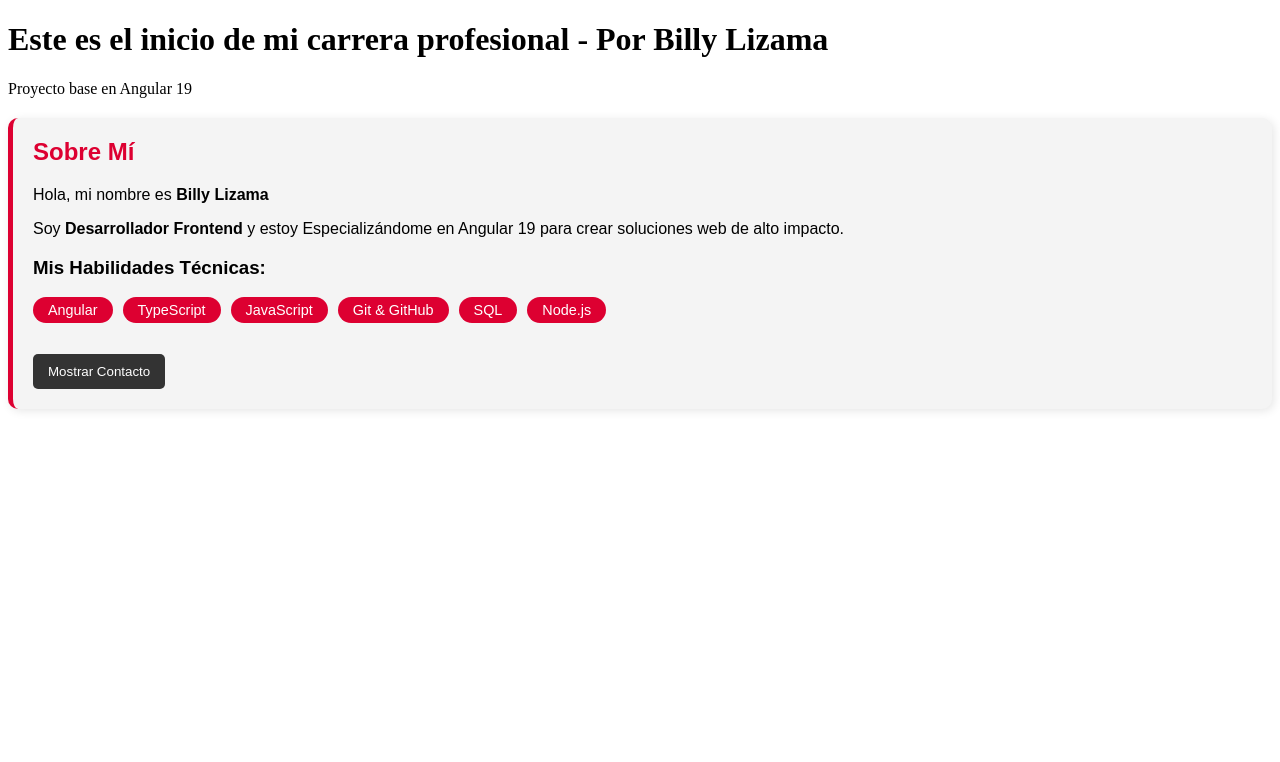
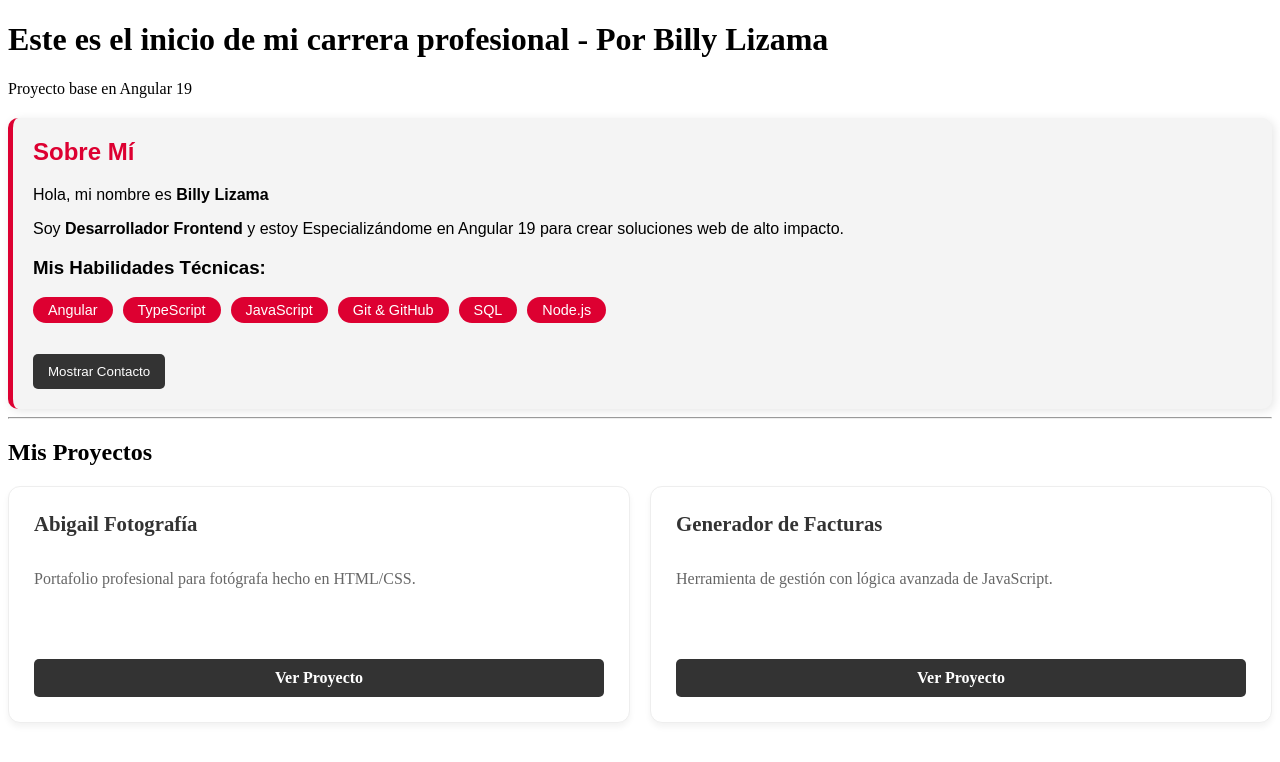
Before and after one commit to billylizama/mi-portafolio-angular, an Angular app: page / in a window 1280 px wide. Shown: the top 762 px of the page. Built offline with nearby package versions, Linux system fonts and the light colour scheme.

Commit message:
feat/componente-proyectos

```diff
--- a/src/app/app.css
+++ b/src/app/app.css
@@ -0,0 +1,13 @@
+.projects-grid {
+    display: grid;
+    grid-template-columns: repeat(auto-fit, minmax(300px, 1fr)); /* ¡Magia Responsiva! */
+    gap: 20px;
+    margin-top: 20px;
+}
+
+.section-title {
+    margin-top: 40px;
+    border-bottom: 2px solid #dd0031;
+    display: inline-block;
+    padding-bottom: 5px;
+}
--- a/src/app/app.html
+++ b/src/app/app.html
@@ -2,3 +2,20 @@
 <p>Proyecto base en Angular 19 </p>
 
 <app-sobre-mi></app-sobre-mi>
+
+<hr>
+<h2>Mis Proyectos</h2>
+
+<div class="projects-grid">
+    <app-proyecto-card
+    titulo="Abigail Fotografía"
+    descripcion="Portafolio profesional para fotógrafa hecho en HTML/CSS."
+    enlace="https://billylizama.github.io/AbigailLizamaFotografia/">
+    </app-proyecto-card>
+
+    <app-proyecto-card
+    titulo="Generador de Facturas"
+    descripcion="Herramienta de gestión con lógica avanzada de JavaScript."
+    enlace="#">
+    </app-proyecto-card>
+</div>
--- a/src/app/app.ts
+++ b/src/app/app.ts
@@ -1,9 +1,10 @@
 import { Component, signal } from '@angular/core';
 import { RouterOutlet } from '@angular/router';
 import { SobreMiComponent } from './sobre-mi/sobre-mi';
+import { ProyectoCardComponent } from './proyecto-card/proyecto-card';
 @Component({
   selector: 'app-root',
-  imports: [SobreMiComponent],
+  imports: [SobreMiComponent,ProyectoCardComponent],
   templateUrl: './app.html',
   styleUrl: './app.css'
 })
--- /dev/null
+++ b/src/app/proyecto-card/proyecto-card.css
@@ -0,0 +1,46 @@
+.proyecto-box {
+    background: white;
+    border-radius: 12px;
+    padding: 25px;
+    box-shadow: 0 4px 6px rgba(0,0,0,0.05);
+    border: 1px solid #eee;
+    transition: all 0.3s ease;
+    display: flex;
+    flex-direction: column;
+    height: 100%; /* Para que todas midan lo mismo */
+}
+
+.proyecto-box:hover {
+    transform: translateY(-5px); /* Se eleva un poquito */
+    box-shadow: 0 10px 20px rgba(0,0,0,0.1);
+    border-color: #dd0031;
+}
+
+h4 {
+    color: #333;
+    margin: 0 0 15px 0;
+    font-size: 1.3rem;
+}
+
+p {
+    color: #666;
+    flex-grow: 1; /* Empuja el botón hacia abajo */
+    line-height: 1.5;
+}
+
+/* Vamos a convertir el link en un botón real */
+a {
+    display: inline-block;
+    background-color: #333;
+    color: white;
+    text-decoration: none;
+    padding: 10px 20px;
+    border-radius: 5px;
+    text-align: center;
+    font-weight: bold;
+    transition: background 0.3s;
+}
+
+a:hover {
+    background-color: #dd0031;
+}
--- /dev/null
+++ b/src/app/proyecto-card/proyecto-card.html
@@ -0,0 +1,5 @@
+<div class="proyecto-box">
+  <h4>{{ titulo }}</h4>
+  <p>{{ descripcion }}</p>
+  <a [href]="enlace" target="_blank">Ver Proyecto</a>
+</div>
```
Also changed, not shown: src/app/proyecto-card/proyecto-card.ts (added, +14 -0 lines), 1 other file (tests, documents, lock files or other folders).
